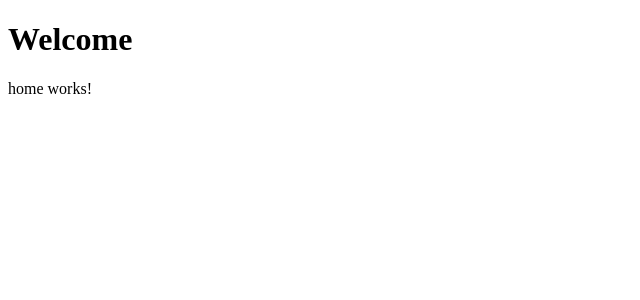
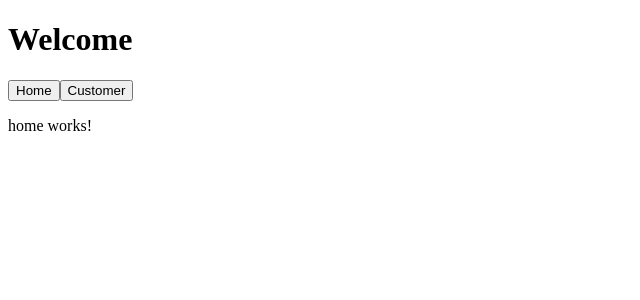
Before and after one commit to nguyenlekhanh/angular17_customer_manage, an Angular app: page / in a window 1280 px wide. Shown: the top 300 px of the page, without its empty margins (0-640 px from the left). Built offline with nearby package versions, Linux system fonts and the light colour scheme.

Commit message:
create menu and add route to the menu

```diff
--- a/src/app/app.component.html
+++ b/src/app/app.component.html
@@ -1,2 +1,3 @@
 <h1>Welcome</h1>
+<app-menuheader></app-menuheader>
 <router-outlet></router-outlet>
--- /dev/null
+++ b/src/app/components/menuheader/menuheader.component.html
@@ -0,0 +1,2 @@
+<button routerLink="">Home</button>
+<button routerLink="customer">Customer</button>
```
Also changed, not shown: src/app/app.component.ts (+7 -1 lines), src/app/components/menuheader/menuheader.component.ts (added, +15 -0 lines), src/app/components/menuheader/menuheader.component.css (added), 1 other file (tests, documents, lock files or other folders).
